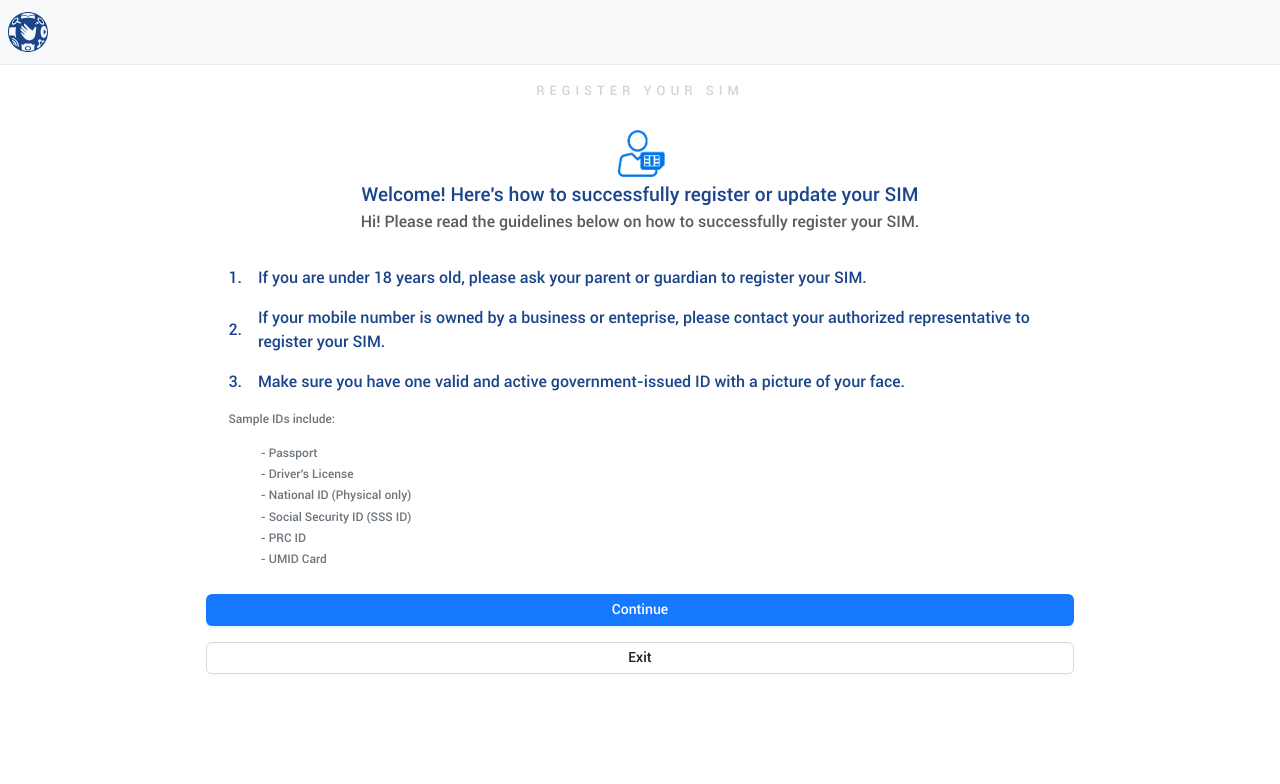
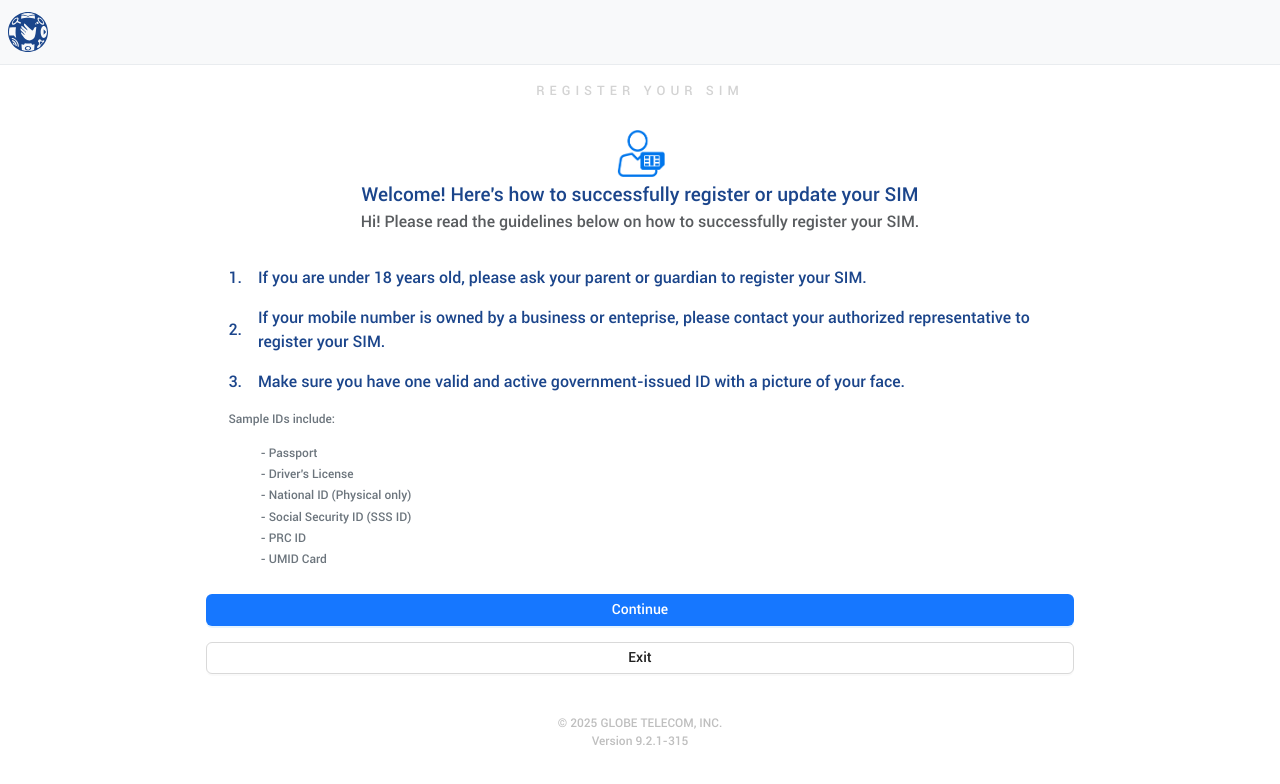
Before and after one commit to DeshpandePushkar/bsl_globe_webthoughts, a React (Vite) app: page /step-three in a window 1280 px wide. Shown: the top 784 px of the page. Built offline with nearby package versions, Linux system fonts and the light colour scheme.

Commit message:
new changes footer also show now

```diff
--- a/src/App.jsx
+++ b/src/App.jsx
@@ -2,21 +2,21 @@
 import { BrowserRouter as Router, Routes, Route } from "react-router-dom";
 import SimRegistrationPage from "./components/SimRegistrationPage";
 import StepOne from "./components/StepOne";
-import Layout from "./components/Layout";
+import MainLayout from "./components/MainLayout";
 import OTPVerificationPage from "./components/OTPVerificationPage";
 import RegisterYourSim from "./components/RegisterYourSim";
 
 function App() {
   return (
     <Router>
-      <Layout>
+      <MainLayout>
         <Routes>
           <Route path="/" element={<SimRegistrationPage />} />
           <Route path="/step-one" element={<StepOne />} />
           <Route path="/step-two" element={<OTPVerificationPage />} />
           <Route path="/step-three" element={<RegisterYourSim />} />
         </Routes>
-      </Layout>
+      </MainLayout>
     </Router>
   );
 }
--- /dev/null
+++ b/src/components/Footer.jsx
@@ -0,0 +1,22 @@
+import React from 'react';
+
+const Footer = () => {
+    return (
+        <div style={{
+            textAlign: 'center',
+            marginTop: '24px',
+            color: '#bfbfbf',
+            fontSize: '12px'
+        }}>
+            <span style={{ color: '#bfbfbf', fontSize: '12px' }}>
+                © 2025 GLOBE TELECOM, INC.
+            </span>
+            <br />
+            <span style={{ color: '#bfbfbf', fontSize: '12px' }}>
+                Version 9.2.1-315
+            </span>
+        </div>
+    );
+}
+
+export default Footer;
--- a/src/components/Layout.jsx
+++ /dev/null
@@ -1,13 +0,0 @@
-import React from "react";
-import NavHeader from "./NavHeader";
-
-const Layout = ({ children }) => {
-  return (
-    <div>
-      <NavHeader />
-      <main>{children}</main>
-    </div>
-  );
-};
-
-export default Layout;
--- /dev/null
+++ b/src/components/MainLayout.jsx
@@ -0,0 +1,18 @@
+import NavHeader from "./NavHeader";
+import Footer from "./Footer";
+import { Layout } from "antd";
+
+const MainLayout = ({ children }) => {
+  return (
+    <Layout style={{ height: '100vh', overflow: 'hidden', backgroundColor: "white" }}>
+      <NavHeader />
+      <main>
+        {children}
+        <Footer />
+      </main>
+
+    </Layout >
+  );
+};
+
+export default MainLayout;
```
